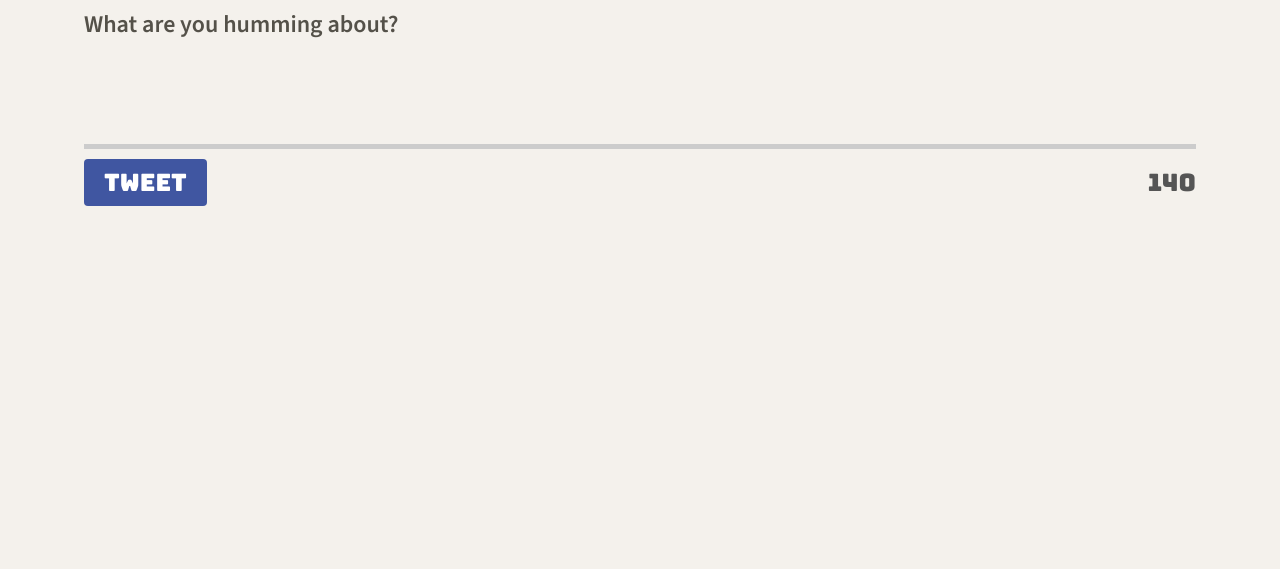
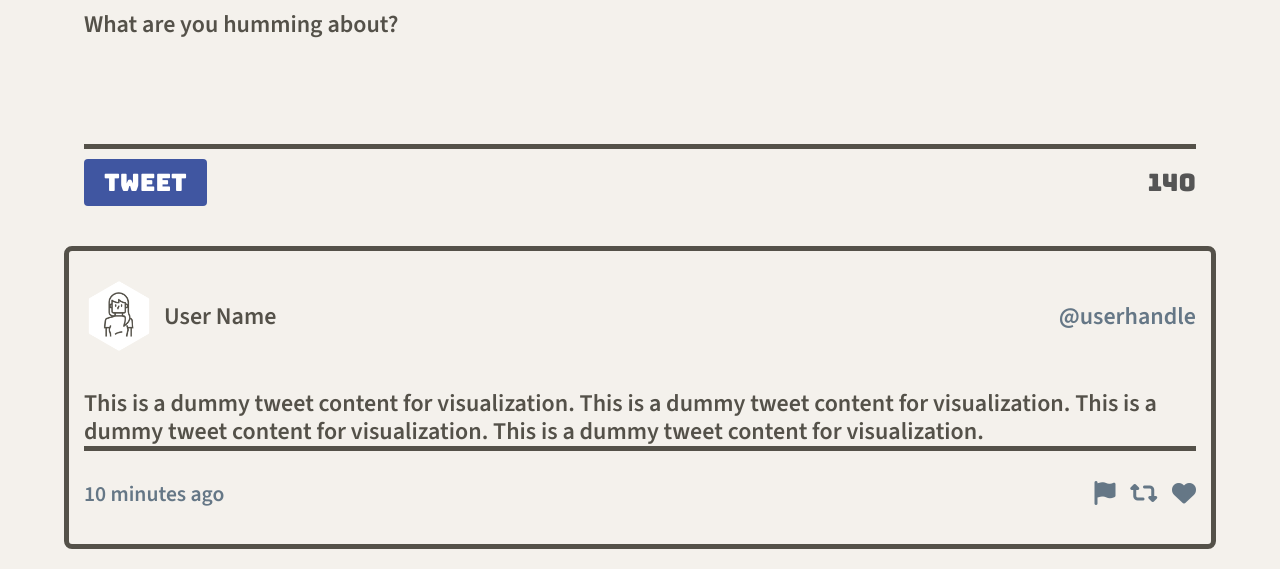
Before and after one commit to irohunk/tweeter, a website: page public/index.html in a window 1280 px wide. Shown: the part 600-1169 px from the top of the page. Before the commit the page ends 826 px from the top, so only its background shows below. Drawn offline with nearby package versions, Linux system fonts and the light colour scheme.

Commit message:
created the tweet

```diff
--- a/public/index.html
+++ b/public/index.html
@@ -12,10 +12,11 @@
     <link href="https://fonts.googleapis.com/css2?family=Bungee&family=Source+Sans+3:wght@300;600&display=swap" rel="stylesheet">
 
     <!-- App CSS -->
-    <link rel="stylesheet" href="/styles/layout.css" type="text/css" />
-    <link rel="stylesheet" href="/styles/nav.css">
-    <link rel="stylesheet" href="/styles/header.css">
-    <link rel="stylesheet" href="/styles/new-tweet.css">
+    <link rel="stylesheet" href="styles/layout.css" type="text/css" />
+    <link rel="stylesheet" href="styles/nav.css">
+    <link rel="stylesheet" href="styles/header.css">
+    <link rel="stylesheet" href="styles/new-tweet.css">
+    <link rel="stylesheet" href="styles/tweet.css">
 
     <!-- External JS -->
     <script src="https://ajax.googleapis.com/ajax/libs/jquery/3.4.1/jquery.min.js"></script>
@@ -43,7 +44,7 @@
       </div>
       <br>
       <div>
-        <h2 class="name"><b>Your </b>Name</h2>
+        <h2 class="name"><b>Hey</b> ItsMe</h2>
       </div>
     </header>
 
@@ -60,6 +61,26 @@
           </div>
         </form>
       </section>
+
+      <!-- New section for tweets container -->
+      <section class="tweets-container">
+        <article class="tweet">
+          <header>
+            <img src="/images/profile-hex.png" alt="User Avatar" class="avatar">
+            <h3 class="username">User Name</h3>
+            <p class="handle">@userhandle</p>
+          </header>
+          <p class="tweet-content">This is a dummy tweet content for visualization. This is a dummy tweet content for visualization. This is a dummy tweet content for visualization. This is a dummy tweet content for visualization.</p>
+          <footer>
+            <p class="timestamp">10 minutes ago</p>
+            <div class="tweet-actions">
+              <i class="fas fa-flag"></i>
+              <i class="fas fa-retweet"></i>
+              <i class="fas fa-heart"></i>
+            </div>
+          </footer>
+        </article>
+      </section>
     </main>
     <!--jQuery library added here-->
     <script src="https://code.jquery.com/jquery-3.7.1.js"></script>
--- a/public/styles/new-tweet.css
+++ b/public/styles/new-tweet.css
@@ -23,11 +23,11 @@
   padding: 10px;
   margin-bottom: 10px;
   border: none;
-  border-bottom: 5px solid #CCCCCC;
+  border-bottom: 5px solid #545149;
   font-family: inherit;
   resize: none;
   background-color: transparent;
-  overflow: hidden;
+  /* overflow: hidden; */
 }
 
 .new-tweet div {
--- /dev/null
+++ b/public/styles/tweet.css
@@ -0,0 +1,83 @@
+/* styles/tweet.css */
+.tweets-container {
+  margin-top: 20px;
+  /* border: 5px solid #545149;
+  border-radius: 8px;
+  margin-bottom: 20px;
+  padding: 15px; */
+  /* box-shadow: #657786; */
+}
+
+/* .tweets-container:hover {
+  } */
+
+  .tweet {
+    background-color: transparent;
+    border: 5px solid #545149;
+    border-radius: 8px;
+    margin-bottom: 20px;
+    padding: 15px;
+    box-shadow: none;
+    transition: box-shadow 0.3s ease;
+  }
+
+.tweet:hover {
+  box-shadow: 0px 8px 16px rgba(0.75, 0.75, 0.75, 0.75);
+}
+
+.tweet header {
+  display: flex;
+  align-items: center;
+  height: 100px;
+  flex-direction: row;
+  background-color: transparent;
+  background-image: none;
+  margin-bottom: 10px;
+}
+
+.tweet .avatar {
+  border-radius: 50%;
+  width: 70px;
+  height: 70px;
+  margin-right: 10px;
+}
+
+.tweet .username {
+  font-size: 1em;
+  font-weight: bold;
+  margin: 0;
+}
+
+.tweet .handle {
+  color: #657786;
+  font-size: 1em;
+  margin-left: auto;
+  justify-self: flex-end;
+}
+
+.tweet-content {
+  font-size: 1em;
+  margin-bottom: 10px;
+  border-bottom: 5px solid #545149;
+}
+
+.tweet footer {
+  display: flex;
+  justify-content: space-between;
+  align-items: center;
+}
+
+.tweet .timestamp {
+  color: #657786;
+  font-size: 0.9em;
+}
+
+.tweet .tweet-actions i {
+  color: #657786;
+  margin-left: 10px;
+  cursor: pointer;
+}
+
+.tweet .tweet-actions i:hover {
+  color: #1DA1F2;
+}
```
